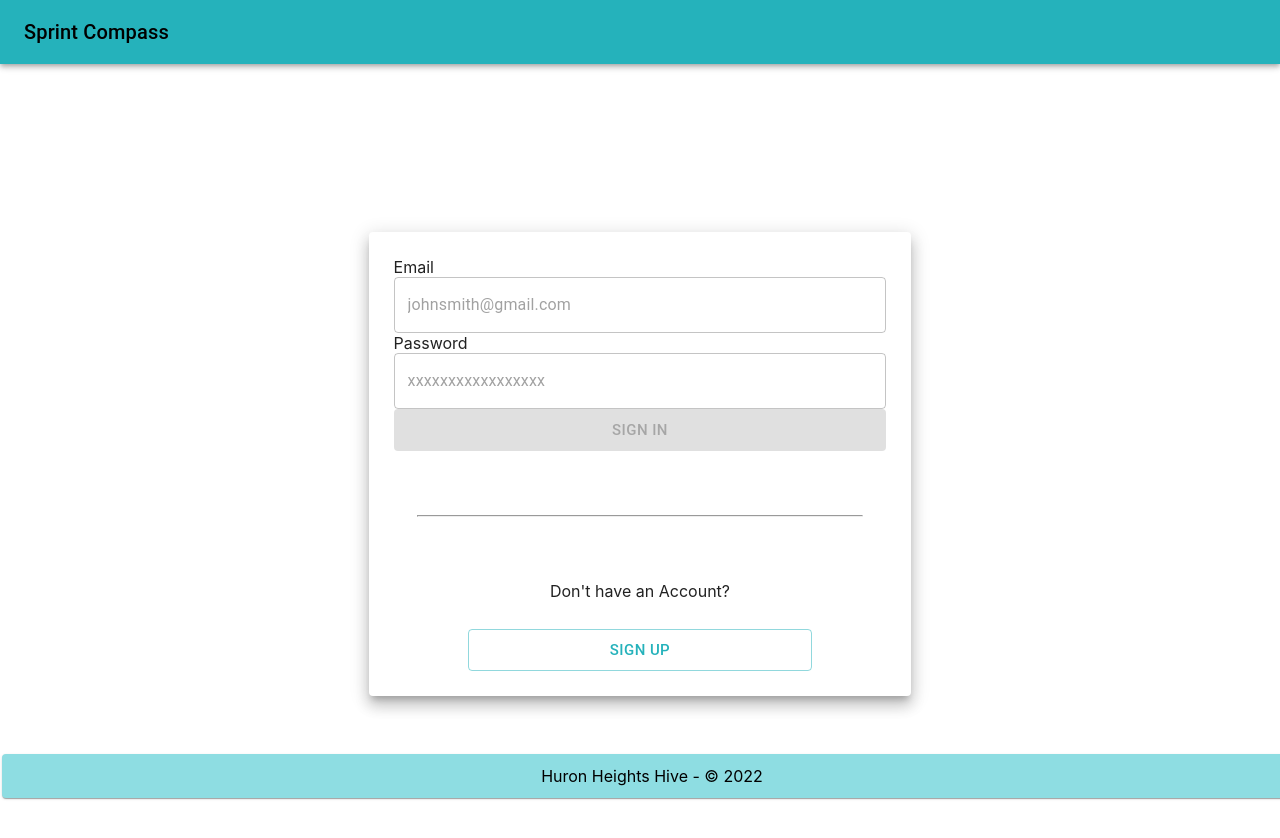
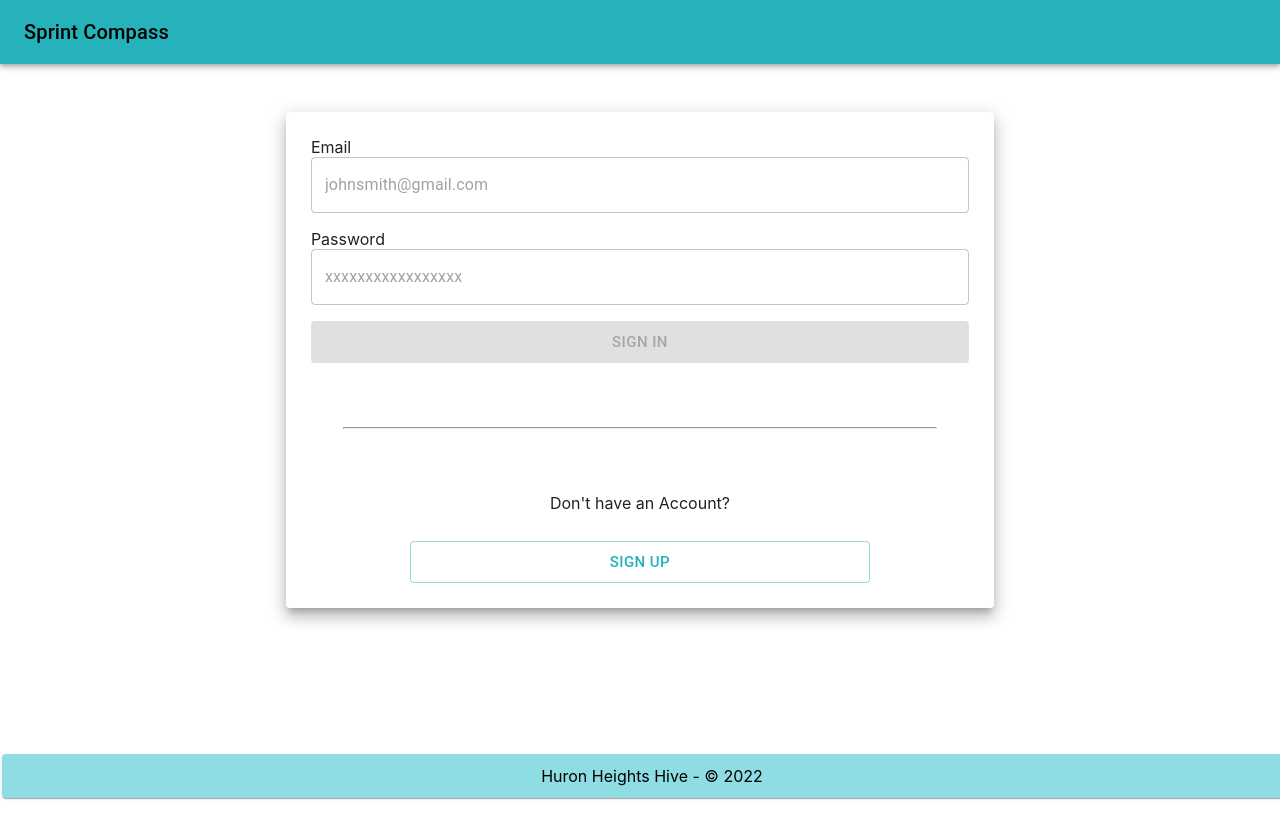
Before and after one commit to corpzbrideee02/SprintCompass, a React (Create React App) app in the folder frontend/: page / in a window 1280 px wide. Shown: the top 838 px of the page. After the commit the page ends 800 px from the top, so only its background shows below. Built offline with nearby package versions, Linux system fonts and the light colour scheme.

Commit message:
updated password textfield type, updated some style

```diff
--- a/frontend/src/components/login/Login.css
+++ b/frontend/src/components/login/Login.css
@@ -4,7 +4,7 @@ hr {
 }
 
 .login-container {
-  width: 45%;
+  /* width: 45%; */
   display: flex;
   align-items: center;
   margin: 0;
@@ -12,7 +12,7 @@ hr {
   overflow: visible;
 }
 
-.form-styles{
+.form-styles {
   width: 100%;
   display: flex;
   flex-direction: column;
@@ -44,26 +44,25 @@ hr {
   overflow: visible;
 }
 
-.register-section p{
+.register-section p {
   padding-bottom: 0.75rem;
 }
 
-.login-btn{
+.login-btn {
   width: 70%;
   margin: 1rem auto !important;
 }
-.register-btn{
+.register-btn {
   width: 70%;
 }
 
-.section-container{
-  width: 100vw;
-  height: 100vh;
+.section-container {
+  /* width: 100vw; */
+  /* height: 100vh; */
   display: flex;
   align-items: center;
   justify-content: center;
-  /* background-color: #093B60; */
-  margin: 0;
+  margin: 3em 0;
   padding: 0;
 }
 
@@ -77,63 +76,61 @@ hr {
   color: red;
 }
 
-
-@media only screen and (max-width: 500px)
-{
-  .login-container{
+@media only screen and (max-width: 500px) {
+  .login-container {
     width: 90vw;
   }
 
-  .input-field{
+  .input-field {
     width: 80%;
   }
 
-  .login-section{
+  .login-section {
     width: 80%;
   }
 
-  .input-label{
+  .input-label {
     width: 80%;
   }
 
-  .login-section{
+  .login-section {
     width: 80% !important;
     margin: 0 auto;
   }
 
-  .front-or{
+  .front-or {
     width: 80%;
     margin: 2rem auto;
   }
 
-  .input-container{
+  .input-container {
     width: 100%;
   }
 }
 
-@media only screen and (max-width: 768px){
-  .login-section{
+@media only screen and (max-width: 768px) {
+  .login-section {
     width: 90%;
     margin: 0 auto;
   }
 
-  .input-container{
+  .input-container {
     width: 100%;
   }
 
-  .login-container{
+  .login-container {
     width: 90%;
   }
 }
 
-@media only screen and (min-width: 1440px){
-  .login-container{
+@media only screen and (min-width: 1440px) {
+  .login-container {
     width: 40%;
   }
 }
 
-@media only screen and (min-width: 2560px){
-  .login-container{
+@media only screen and (min-width: 2560px) {
+  .login-container {
     width: 20%;
   }
 }
--- a/frontend/src/components/login/Login.js
+++ b/frontend/src/components/login/Login.js
@@ -71,6 +71,7 @@ const Login = (props) => {
               onChange={handlePasswordInput}
               name="password"
               id="password"
+              type="password"
               variant="outlined"
               className="input-field"
               placeholder="xxxxxxxxxxxxxxxxx"
--- a/frontend/src/components/register/Register.css
+++ b/frontend/src/components/register/Register.css
@@ -1,6 +1,3 @@
-.phone{
-    margin-top: 6px;
-  }
 
   input{
     cursor: text;
@@ -39,8 +36,7 @@
 
 
   .register-background{
-    height: 100vh;
-    /* background-color: #093B60; */
+    /* height: 100vh; */
     margin: 0;
     padding: 1.5rem;
     display: flex;
@@ -76,7 +72,7 @@
   }
 
   .input-field {
-    width: 100%;
+    margin-bottom: 1em !important;
   }
 
 
--- a/frontend/src/components/register/Register.js
+++ b/frontend/src/components/register/Register.js
@@ -109,12 +109,13 @@ const Register = (props) => {
                 onChange={handlePasswordInput}
                 name="password"
                 id="password"
+                type="password"
                 variant="outlined"
                 className="input-field"
                 placeholder="xxxxxxxxxxxxxxxxx"
                 required={true}
               />
-              <Button type="submit" fullWidth variant="contained" size="large" onClick={onRegisterClick} disabled={emptyorundefined}>
+              <Button type="submit" fullWidth variant="contained" size="large" onClick={onRegisterClick} disabled={emptyorundefined} >
                 Register
               </Button>
 
```
